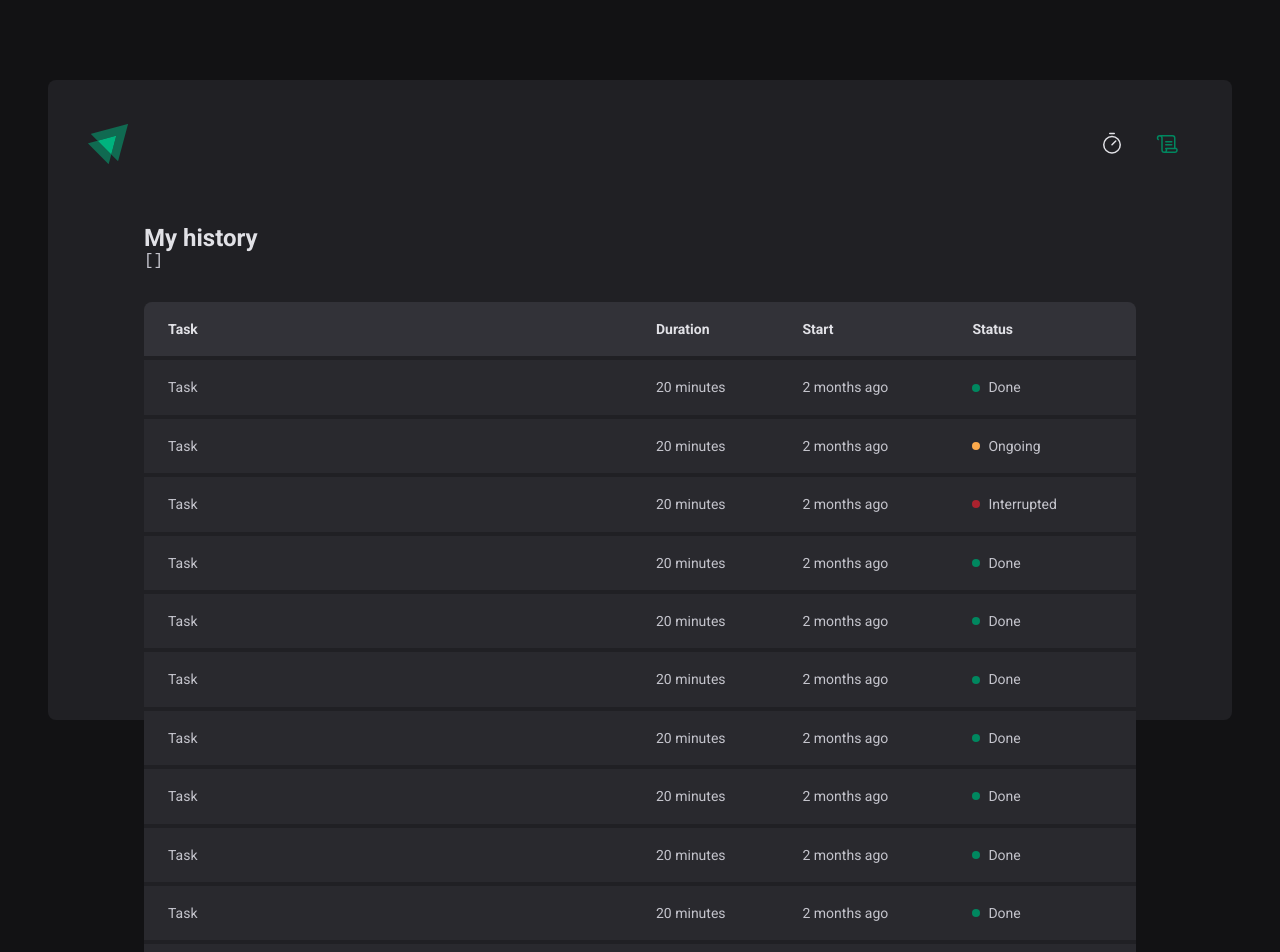
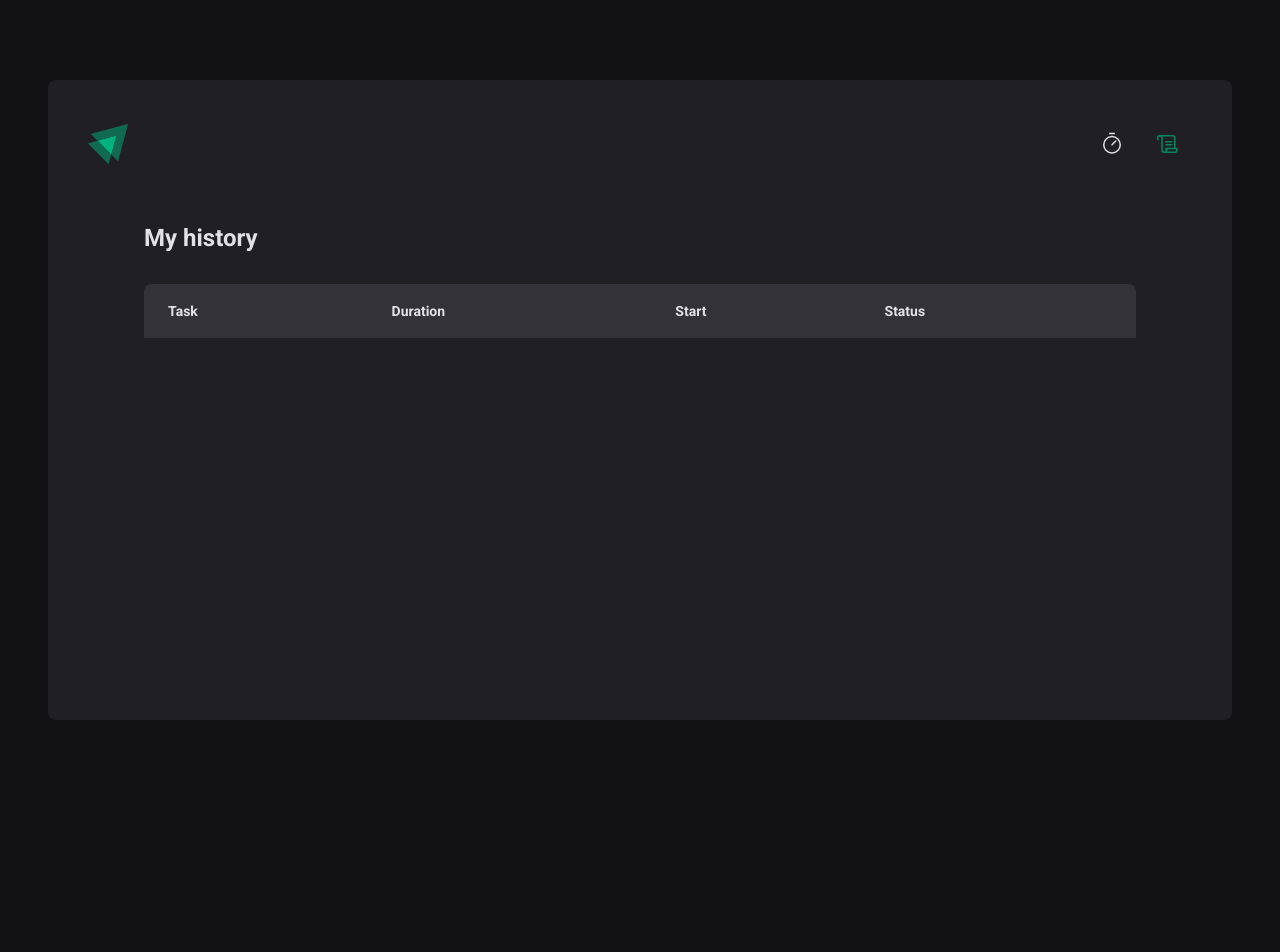
Before and after one commit to arthurrios/ignite-timer, a React (Vite) app: page /history in a window 1280 px wide. Shown: the top 952 px of the page. After the commit the page ends 800 px from the top, so only its background shows below. Built offline with nearby package versions, Linux system fonts and the light colour scheme.

Commit message:
feat: list cycles

```diff
--- a/src/contexts/CyclesContext.tsx
+++ b/src/contexts/CyclesContext.tsx
@@ -45,6 +45,8 @@
   }
 
   function markCurrentCycleAsFinished() {
+    setActiveCycleId(null)
+
     setCycles((prevState) =>
       prevState.map((cycle) => {
         if (cycle.id === activeCycleId) {
--- a/src/pages/History/index.tsx
+++ b/src/pages/History/index.tsx
@@ -1,6 +1,7 @@
 import { useContext } from 'react'
 import { HistoryContainer, HistoryList, Status } from './styles'
 import { CyclesContext } from '../../contexts/CyclesContext'
+import { formatDistanceToNow } from 'date-fns'
 
 export function History() {
   const { cycles } = useContext(CyclesContext)
@@ -8,9 +9,6 @@
   return (
     <HistoryContainer>
       <h1>My history</h1>
-
-      <pre>{JSON.stringify(cycles, null, 2)}</pre>
-
       <HistoryList>
         <table>
           <thead>
@@ -22,94 +20,30 @@
             </tr>
           </thead>
           <tbody>
-            <tr>
-              <td>Task</td>
-              <td>20 minutes</td>
-              <td>2 months ago</td>
-              <td>
-                <Status $statusColor="green">Done</Status>
-              </td>
-            </tr>
-            <tr>
-              <td>Task</td>
-              <td>20 minutes</td>
-              <td>2 months ago</td>
-              <td>
-                <Status $statusColor="yellow">Ongoing</Status>
-              </td>
-            </tr>
-            <tr>
-              <td>Task</td>
-              <td>20 minutes</td>
-              <td>2 months ago</td>
-              <td>
-                <Status $statusColor="red">Interrupted</Status>
-              </td>
-            </tr>
-            <tr>
-              <td>Task</td>
-              <td>20 minutes</td>
-              <td>2 months ago</td>
-              <td>
-                <Status $statusColor="green">Done</Status>
-              </td>
-            </tr>
-            <tr>
-              <td>Task</td>
-              <td>20 minutes</td>
-              <td>2 months ago</td>
-              <td>
-                <Status $statusColor="green">Done</Status>
-              </td>
-            </tr>
-            <tr>
-              <td>Task</td>
-              <td>20 minutes</td>
-              <td>2 months ago</td>
-              <td>
-                <Status $statusColor="green">Done</Status>
-              </td>
-            </tr>
-            <tr>
-              <td>Task</td>
-              <td>20 minutes</td>
-              <td>2 months ago</td>
-              <td>
-                <Status $statusColor="green">Done</Status>
-              </td>
-            </tr>
-            <tr>
-              <td>Task</td>
-              <td>20 minutes</td>
-              <td>2 months ago</td>
-              <td>
-                <Status $statusColor="green">Done</Status>
-              </td>
-            </tr>
-            <tr>
-              <td>Task</td>
-              <td>20 minutes</td>
-              <td>2 months ago</td>
-              <td>
-                <Status $statusColor="green">Done</Status>
-              </td>
-            </tr>
-            <tr>
-              <td>Task</td>
-              <td>20 minutes</td>
-              <td>2 months ago</td>
-              <td>
-                <Status $statusColor="green">Done</Status>
-              </td>
-            </tr>
-            <tr>
-              <td>Task</td>
-              <td>20 minutes</td>
-              <td>2 months ago</td>
-              <td>
-                <Status $statusColor="green">Done</Status>
-              </td>
-            </tr>
+            {cycles.map((cycle) => {
+              return (
+                <tr key={cycle.id}>
+                  <td>{cycle.task}</td>
+                  <td>{cycle.minutesAmount} minutes</td>
+                  <td>
+                    {formatDistanceToNow(cycle.startDate, { addSuffix: true })}
+                  </td>
+                  <td>
+                    {cycle.finishedDate && (
+                      <Status $statusColor="green">Done</Status>
+                    )}
+
+                    {cycle.interruptedDate && (
+                      <Status $statusColor="red">Interrupted</Status>
+                    )}
+
+                    {!cycle.finishedDate && !cycle.interruptedDate && (
+                      <Status $statusColor="yellow">Ongoing</Status>
+                    )}
+                  </td>
+                </tr>
+              )
+            })}
           </tbody>
         </table>
       </HistoryList>
```
